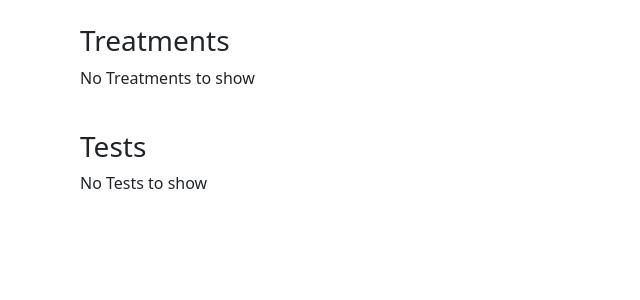
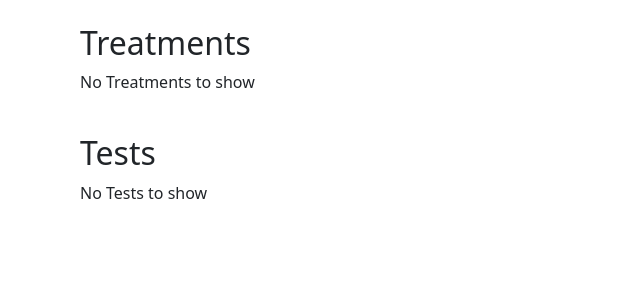
Before and after one commit to rv4102/dbms-lab, a Flask app: template A4/HMS/templates/patient_details.html in a window 1280 px wide. Shown: the top 300 px of the page, without its empty margins (0-640 px from the left). Run offline with Flask 2, Linux system fonts and the light colour scheme; the template is opened without the code that fills it, so the values that code supplies are empty; some libraries are stand-ins or nearby versions.

Commit message:
kuch khaas nhi

```diff
--- a/A4/HMS/templates/patient_details.html
+++ b/A4/HMS/templates/patient_details.html
@@ -17,7 +17,7 @@
     <div style="margin-left: 5rem;
     margin-right: 5rem;">
         <div class="d-flex justify-content-between align-items-center">
-            <h3 class="mt-4">Treatments</h3>
+            <h2 class="mt-4">Treatments</h2>
         </div>
         {% if treatments|length == 0 %}
         <p>No Treatments to show</p>
@@ -50,7 +50,7 @@
 
         {% endif %}
         <div class="d-flex justify-content-between align-items-center">
-            <h3 class="mt-4">Tests</h3>
+            <h2 class="mt-4">Tests</h2>
 
         </div>
 
```
